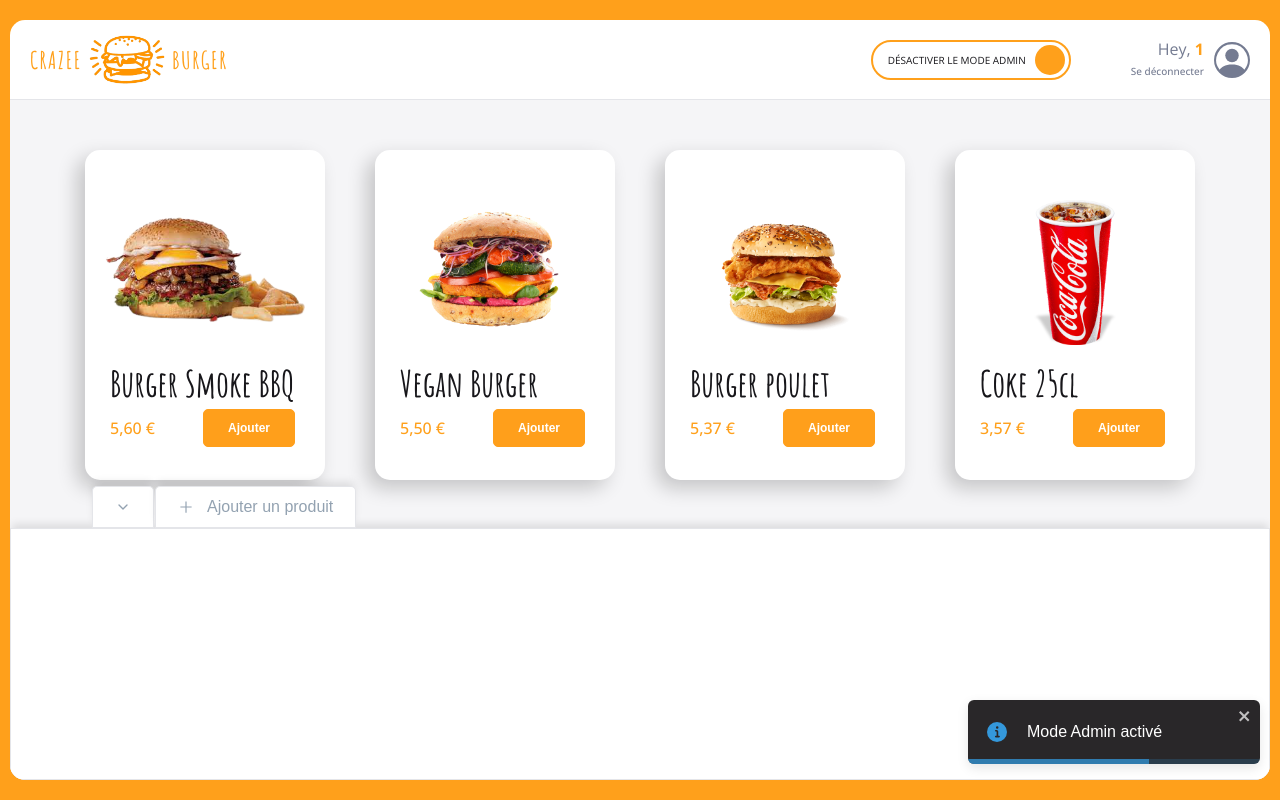
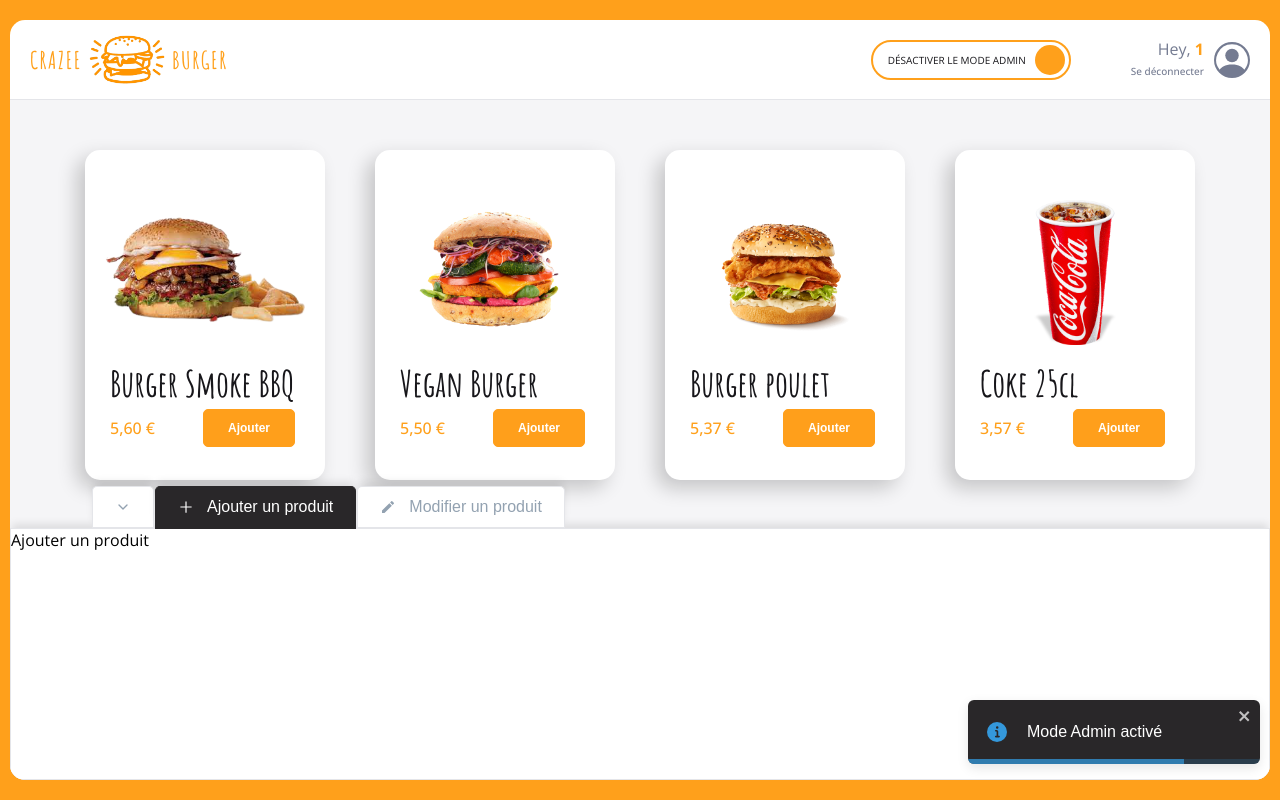
Before and after one commit to aldofwi/crazee-burger, a React (Vite) app: page /order/1 in a window 1280 px wide. Both pictures are taken after a click on the label 970 px from the left and 59 px from the top of the page. Built offline with nearby package versions, Linux system fonts and the light colour scheme; grey boxes are pictures that could not be loaded.

Commit message:
♻️F07: ADMIN > Add Panel Admin and Refacto

```diff
--- a/src/components/pages/order/Admin/Admin.jsx
+++ b/src/components/pages/order/Admin/Admin.jsx
@@ -1,20 +1,18 @@
-import React, { useState } from 'react'
+import OrderContext from '/src/context/OrderContext';
+import React, { useContext } from 'react'
 import styled from 'styled-components'
 import AdminPanel from './AdminPanel'
 import AdminTabs from './AdminTabs'
 
 export default function Admin() {
 
-  const [isCollapsed, setIsCollapsed] = useState(false);
+  const { isCollapsed } = useContext(OrderContext);
 
   return (
 
     <AdminStyled>
 
-        <AdminTabs
-          isCollapsed={isCollapsed}
-          setIsCollapsed={setIsCollapsed}
-        />
+        <AdminTabs />
         {!isCollapsed && <AdminPanel />}
 
     </AdminStyled>
--- a/src/components/pages/order/Admin/AdminPanel.jsx
+++ b/src/components/pages/order/Admin/AdminPanel.jsx
@@ -1,13 +1,18 @@
+import { useContext } from "react";
+import { theme } from '../../theme'
 import styled from "styled-components"
-import { theme } from '../../theme'
+import OrderContext from "/src/context/OrderContext";
 
 export default function AdminPanel() {
+
+  const { isAddSelected, isEditSelected } = useContext(OrderContext);
 
   return (
 
     <AdminPanelStyled>
 
-
+      {isAddSelected && "Ajouter un produit"}
+      {isEditSelected && "Modifier un produit"}
 
     </AdminPanelStyled>
 
--- a/src/components/pages/order/Admin/AdminTabs.jsx
+++ b/src/components/pages/order/Admin/AdminTabs.jsx
@@ -1,10 +1,32 @@
+import { theme } from "../../theme"
+import { useContext } from "react"
 import styled from "styled-components"
 import Tab from "../../../reusable-ui/Tab"
+import { AiOutlinePlus } from "react-icons/ai"
+import { MdModeEditOutline } from "react-icons/md"
+import OrderContext from "/src/context/OrderContext"
 import {FiChevronDown, FiChevronUp} from "react-icons/fi"
-import { AiOutlinePlus } from "react-icons/ai"
-import { theme } from "../../theme"
 
-export default function AdminTabs({ isCollapsed, setIsCollapsed }) {
+export default function AdminTabs() {
+
+  const { isCollapsed,
+          setIsCollapsed,
+          isEditSelected,
+          setIsEditSelected,
+          isAddSelected,
+          setIsAddSelected } = useContext(OrderContext);
+
+  const selectAddTab = () => {
+    setIsCollapsed(false);
+    setIsAddSelected(true);
+    setIsEditSelected(false);
+  }
+
+  const selectEditTab = () => {
+    setIsCollapsed(false);
+    setIsAddSelected(false);
+    setIsEditSelected(true);
+  }
 
   return (
 
@@ -20,8 +42,15 @@
         <Tab
           label={"Ajouter un produit"}
           Icon={<AiOutlinePlus />}
-          onClick={() => setIsCollapsed(!isCollapsed)}
-          className={isCollapsed ? "is-active" : ""}
+          onClick={selectAddTab}
+          className={isAddSelected ? "is-active" : ""}
+        />
+
+        <Tab
+          label={"Modifier un produit"}
+          Icon={<MdModeEditOutline />}
+          onClick={selectEditTab}
+          className={isEditSelected ? "is-active" : ""}
         />
 
     </AdminTabsStyled>
--- a/src/components/pages/order/OrderPage.jsx
+++ b/src/components/pages/order/OrderPage.jsx
@@ -7,11 +7,20 @@
 
 export default function OrderPage() {
 
-  const [isModeAdmin, setIsModeAdmin] = useState(false);
+  const [isModeAdmin, setIsModeAdmin]       = useState(false);
+  const [isCollapsed, setIsCollapsed]       = useState(false);
+  const [isAddSelected, setIsAddSelected]   = useState(true);
+  const [isEditSelected, setIsEditSelected] = useState(false);
 
   const orderContextValue = {
     isModeAdmin,
     setIsModeAdmin,
+    isCollapsed,
+    setIsCollapsed,
+    isAddSelected,
+    setIsAddSelected,
+    isEditSelected,
+    setIsEditSelected,
   }
 
   return (
--- a/src/components/reusable-ui/Tab.jsx
+++ b/src/components/reusable-ui/Tab.jsx
@@ -44,6 +44,7 @@
 
     &:hover {
         border-bottom: 2px solid ${theme.colors.white};
+        text-decoration: underline;
     }
 
     .icon {
--- a/src/context/OrderContext.jsx
+++ b/src/context/OrderContext.jsx
@@ -4,4 +4,13 @@
 
     isModeAdmin: false,
     setIsModeAdmin: () => {},
+
+    isCollapsed: false,
+    setIsCollapsed: () => {},
+
+    isAddSelected: false,
+    setIsAddSelected: () => {},
+
+    isEditSelected: false,
+    setIsEditSelected: () => {},
 });
```
Also changed, not shown: src/components/pages/order/Navbar/NavbarRightSide.jsx (+1 -9 lines).
